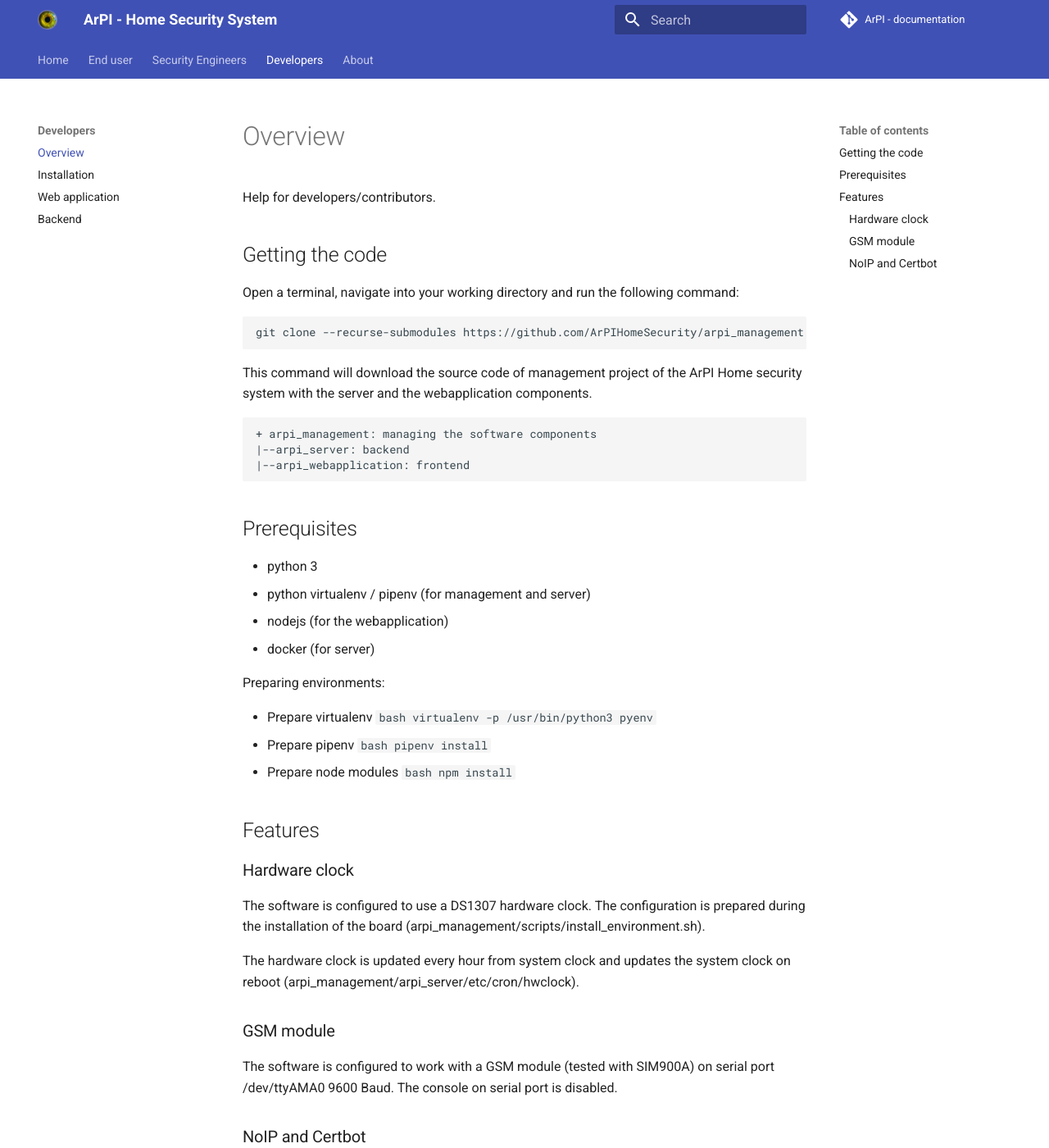
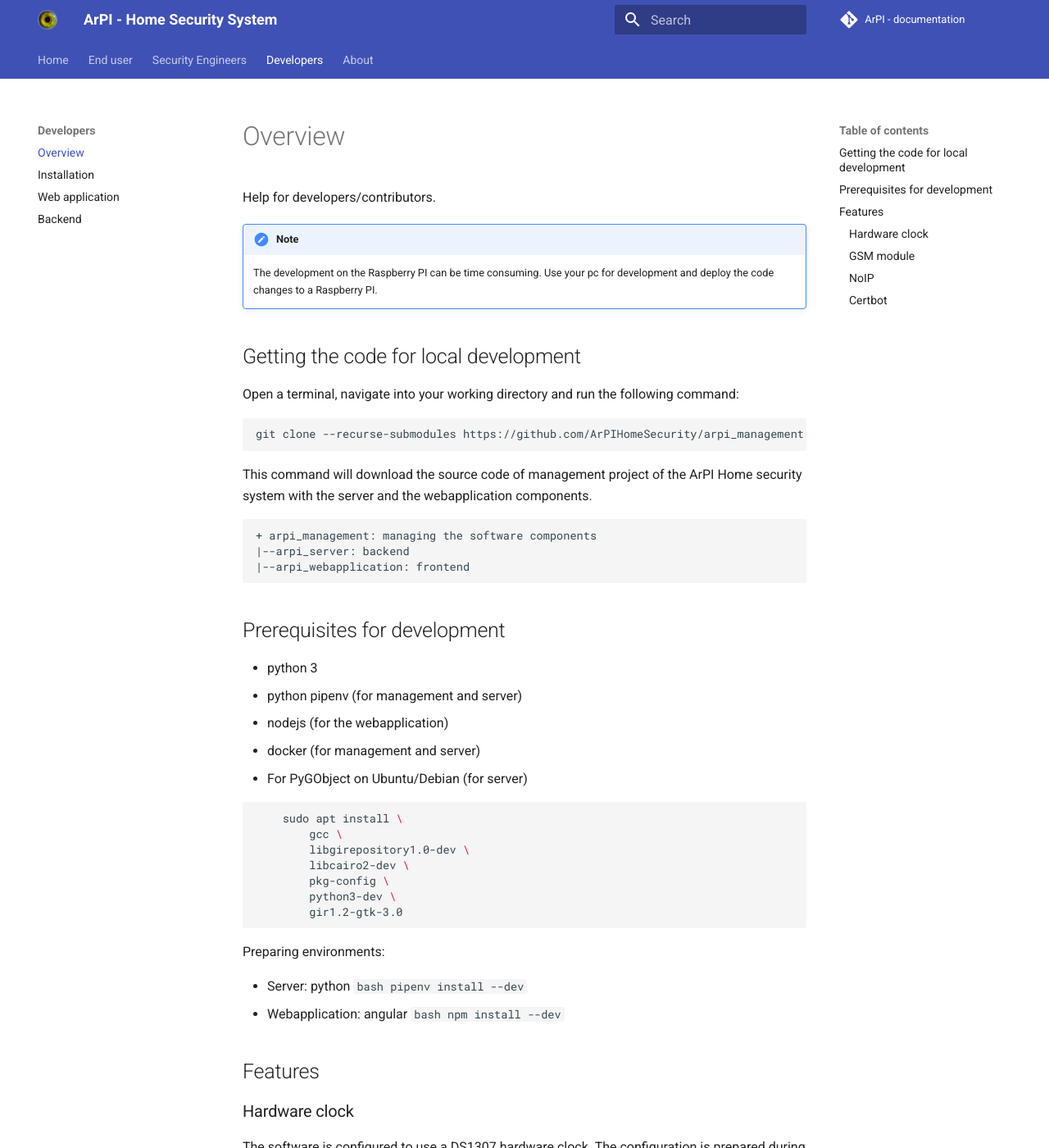
Before and after one commit to ArPIHomeSecurity/arpi_documentation, an MkDocs documentation site: the page built from docs/developers/index.md, in a window 1280 px wide and 1400 px high. Shown: the whole window at 82% size. Built offline with MkDocs 1.6.1 and Material for MkDocs 9.7.7, drawn with Linux system fonts in a browser that asks for light colours; comment, search, counter and statistics services are not loaded; some of the changed text lies outside the part shown.

Commit message:
Moving to pipenv

````diff
--- a/docs/developers/index.md
+++ b/docs/developers/index.md
@@ -1,6 +1,10 @@
 Help for developers/contributors.
 
-## Getting the code
+!!! note
+    The development on the Raspberry PI can be time consuming.
+    Use your pc for development and deploy the code changes to a Raspberry PI.
+
+## Getting the code for local development
 
 Open a terminal, navigate into your working directory and run the following command:
 ```bash
@@ -15,26 +19,32 @@
 |--arpi_webapplication: frontend
 ```
 
-## Prerequisites
+## Prerequisites for development
 
 * python 3
-* python virtualenv / pipenv (for management and server)
+* python pipenv (for management and server)
 * nodejs (for the webapplication)
-* docker (for server)
+* docker (for management and server)
+* For PyGObject on Ubuntu/Debian (for server)
+```bash
+    sudo apt install \
+        gcc \
+        libgirepository1.0-dev \
+        libcairo2-dev \
+        pkg-config \
+        python3-dev \
+        gir1.2-gtk-3.0
+```
 
 Preparing environments:
 
-* Prepare virtualenv
+* Server: python
     ```bash
-    virtualenv -p /usr/bin/python3 pyenv
+    pipenv install --dev
     ```
-* Prepare pipenv
+* Webapplication: angular
     ```bash
-    pipenv install
-    ```
-* Prepare node modules
-    ```bash
-    npm install
+    npm install --dev
     ```
 
 ## Features
@@ -50,4 +60,12 @@
 The software is configured to work with a GSM module (tested with SIM900A) on serial port /dev/ttyAMA0 9600 Baud.
 The console on serial port is disabled.
 
-### NoIP and Certbot
+### NoIP
+
+You can use a NoIP provider for accesing the security system remotely
+on the same domain name.
+
+### Certbot
+
+You can switch the connection of the web application to a signed HTTPS connection
+with the help of Certbot.
````
Also changed, not shown: docs/developers/installation.md (+1 -1 lines).
